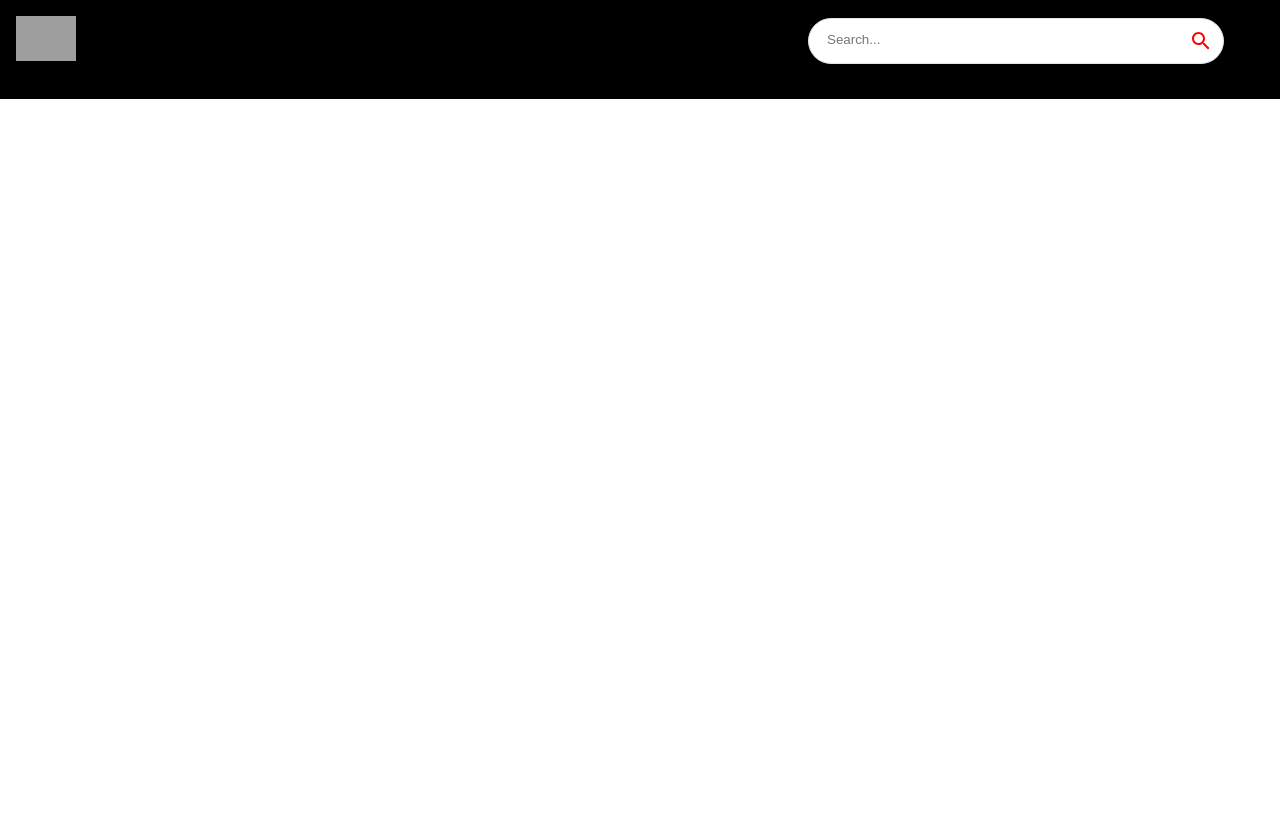
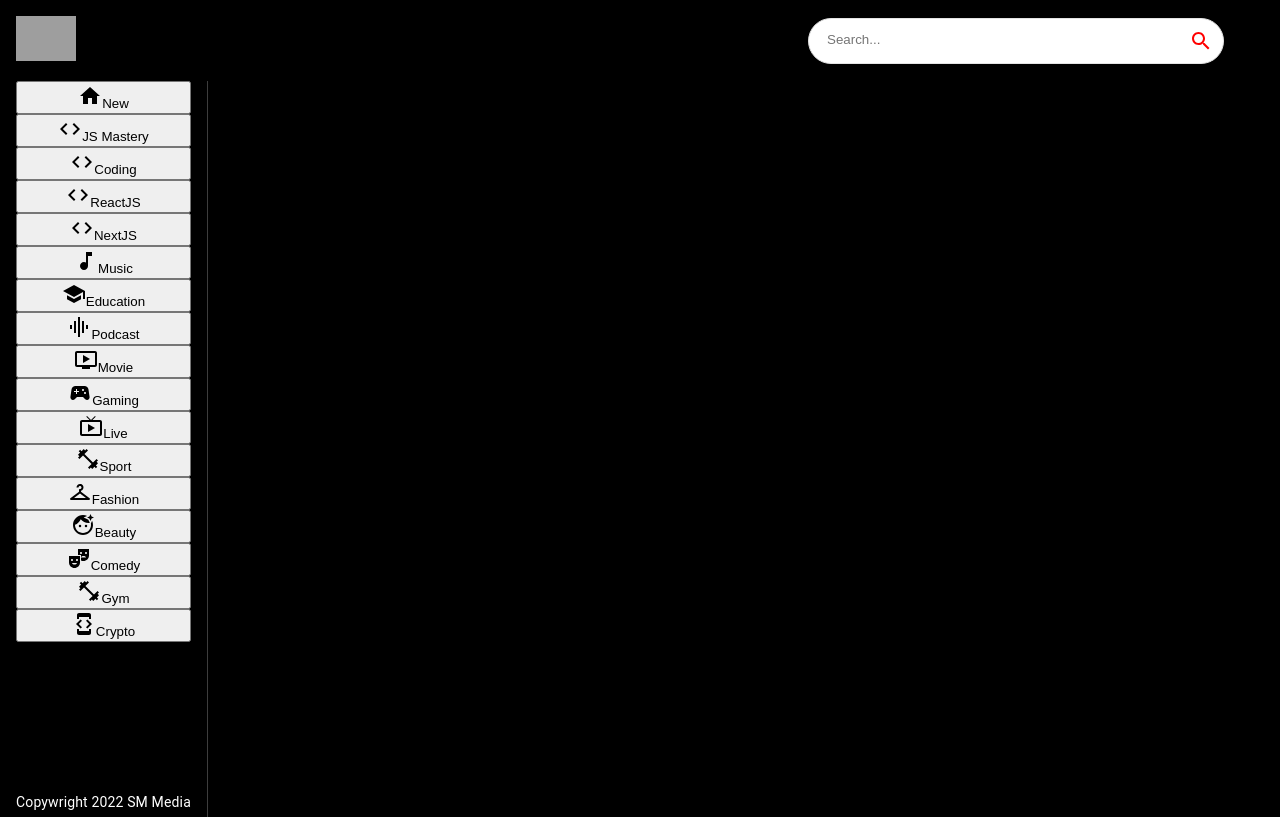
Before and after one commit to SajidCurious/YouTube-Clone, a React (Create React App) app: page / in a window 1280 px wide. Built offline with nearby package versions, Linux system fonts and the light colour scheme; grey boxes are pictures that could not be loaded.

Commit message:
working with buttons in sideNav component

```diff
--- a/src/Feed.jsx
+++ b/src/Feed.jsx
@@ -1,9 +1,29 @@
 import React from "react";
 import { useState, useEffect } from "react";
 import { Box, Stack, Typography } from "@mui/material";
+import Sidebar from "./Sidebar";
 
 const Feed = () => {
-  return <div>Feed</div>;
+  return (
+    <Stack sx={{ flexDirection: { sx: "column", md: "row" } }}>
+      <Box
+        sx={{
+          height: { sx: "auto", md: "92vh" },
+          borderRight: "1px solid #3d3d3d",
+          px: { sx: 0, md: 2 },
+        }}
+      >
+        <Sidebar />
+        <Typography
+          className="copywright"
+          variant="body2"
+          sx={{ mt: 1.5, color: "#fff" }}
+        >
+          Copywright 2022 SM Media
+        </Typography>
+      </Box>
+    </Stack>
+  );
 };
 
 export default Feed;
--- /dev/null
+++ b/src/Sidebar.jsx
@@ -0,0 +1,25 @@
+import React from "react";
+import { Stack } from "@mui/system";
+import { categories } from "./utils/constants";
+
+const Sidebar = () => {
+  return (
+    <Stack
+      direction="row"
+      sx={{
+        overflowY: "auto",
+        height: { sx: "auto", md: "95%" },
+        flexDirection: { md: "column" },
+      }}
+    >
+      {categories.map((category) => (
+        <button>
+          <span>{category.icon}</span>
+          <span>{category.name}</span>
+        </button>
+      ))}
+    </Stack>
+  );
+};
+
+export default Sidebar;
```
